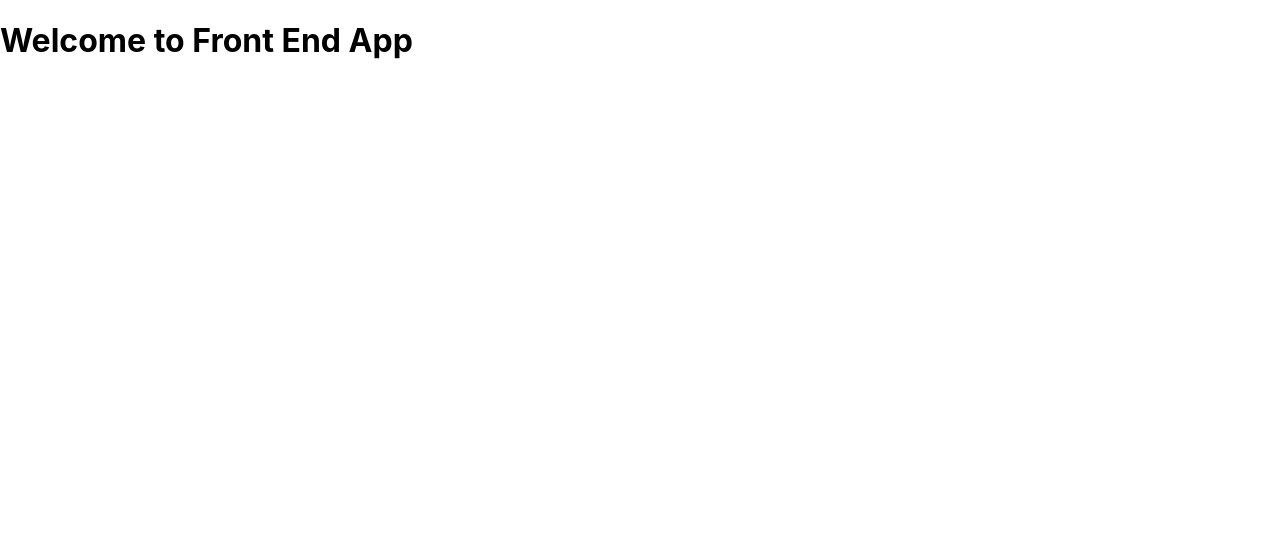
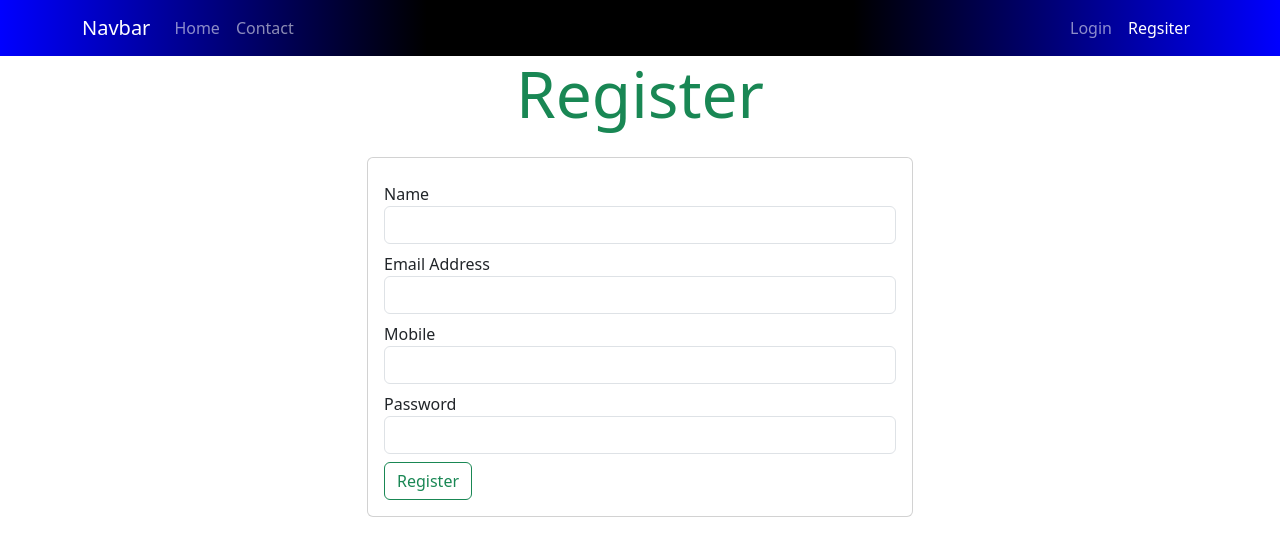
Before and after one commit to praveenkrao94/read-rent-class, a React (Create React App) app in the folder client/: page /regsiter in a window 1280 px wide. Shown: the top 556 px of the page. Built offline with nearby package versions, Linux system fonts and the light colour scheme.

Commit message:
register and login

```diff
--- a/client/src/App.js
+++ b/client/src/App.js
@@ -1,12 +1,38 @@
 import React from 'react'
-import {BrowserRouter , Route , NavLink} from 'react-router-dom'
-import AdminDashboard from './components/Admin/AdminDashboard'
+import {BrowserRouter , Route , NavLink , Routes} from 'react-router-dom'
+import {ToastContainer} from 'react-toastify'
+
+import 'bootstrap/dist/css/bootstrap.min.css';
+import 'bootstrap/dist/js/bootstrap.bundle.min.js';
+
+import 'bootstrap-icons/font/bootstrap-icons.css'
+import 'react-toastify/dist/ReactToastify.css';
+
+import Menu from './components/Util/Menu'
+import Home from './components/Default/Home';
+import Contact from './components/Default/Contact';
+import Login from './components/Auth/Login';
+import Register from './components/Auth/Register';
+import UserDashboard from './components/User/UserDashboard';
+import AdminDashboard from './components/Admin/AdminDashboard';
+import Pnf from './components/Util/Pnf';
+
+
 
 export default function App() {
   return (
     <BrowserRouter>
-      <h1>Welcome to Front End App</h1>
-
+      <Menu/>
+    <ToastContainer position={'top-center'} autoClose={4000}/>
+    <Routes>
+      <Route path={'/'} element = {<Home/>}/>
+      <Route path={'/contact'} element = {<Contact/>}/>
+      <Route path={'/login'} element = {<Login/>}/>
+      <Route path={'/regsiter'} element = {<Register/>}/>
+      <Route path={'/user/dashboard'} element = {<UserDashboard/>}/>
+      <Route path={'/admin/dashboard'} element = {<AdminDashboard/>}/>
+      <Route path={'/*'} element = {<Pnf/>}/>
+    </Routes>
     </BrowserRouter>
   )
 }
--- a/client/src/components/Auth/Login.jsx
+++ b/client/src/components/Auth/Login.jsx
@@ -1,9 +1,69 @@
-import React from 'react'
+import React, { useState } from 'react'
+import {toast} from 'react-toastify'
+import axios from 'axios'
+import { useNavigate } from 'react-router-dom'
 
 export default function Login() {
+    const [user,setuser] = useState({
+
+        email:"",
+        password:"",
+    })
+    const navigate = useNavigate()
+    const readValue = (e)=>{
+        const {name , value} = e.target
+        setuser({...user , [name]:value})
+    }
+
+    const submitHandler = async(e)=>{
+        try{
+            e.preventDefault()
+            console.log('new user =' , user)
+            await axios.post(`/api/v1/auth/login` , user)
+            .then((res)=>{
+                toast.success(res.data.msg)
+                localStorage.setItem("loginStatus" , true)
+                navigate('/')
+            }).catch((err)=>{
+                toast.error(err.response.data.msg)
+            })
+        }
+        catch (err) {
+            toast.error(err.msg)
+        }
+    }
   return (
-    <div>
-      Login
+    <div className='container'>
+    <div className="row mb-4">
+        <div className="col-md-12 text-center">
+            <div className="display-3 text-success">
+                User Login
+            </div>
+        </div>
     </div>
+    <div className="row">
+        <div className="col-md-6 offset-md-3">
+            <div className="card">
+                <div className="card-body">
+                    <form autoComplete='off' onSubmit={submitHandler}>
+
+                        <div className="form-group mt-2 mb-2">
+                            <label htmlFor="email">Email Address</label>
+                            <input type="email" name='email' id='email' value={user.email} onChange={readValue} className='form-control' required />
+                        </div>
+
+                        <div className="form-group mt-2 mb-2">
+                            <label htmlFor="password">Password</label>
+                            <input type="password" name='password' id='password' value={user.password} onChange={readValue} className='form-control' required />
+                        </div>
+                        <div className="from-group mt-2">
+                            <input type="submit" value= 'Login' className='btn btn-outline-success'/>
+                        </div>
+                    </form>
+                </div>
+            </div>
+        </div>
+    </div>
+</div>
   )
 }
--- a/client/src/components/Auth/Register.jsx
+++ b/client/src/components/Auth/Register.jsx
@@ -1,7 +1,75 @@
-import React from 'react'
+import React, { useState } from 'react'
+import {toast} from 'react-toastify'
+import axios from 'axios'
+import { useNavigate } from 'react-router-dom'
 
 export default function Register() {
+    const [user,setuser] = useState({
+        name:"",
+        email:"",
+        mobile:"",
+        password:"",
+    })
+    const navigate = useNavigate()
+    const readValue = (e)=>{
+        const {name , value} = e.target
+        setuser({...user , [name]:value})
+    }
+
+    const submitHandler = async(e)=>{
+        try{
+            e.preventDefault()
+            console.log('new user =' , user)
+            await axios.post(`/api/v1/auth/register` , user)
+            .then((res)=>{
+                toast.success(res.data.msg)
+                navigate('/login')
+            }).catch((err)=>{
+                toast.error(err.response.data.msg)
+            })
+        }
+        catch (err) {
+            toast.error(err.msg)
+        }
+    }
   return (
-    <div>Register</div>
+    <div className='container'>
+        <div className="row mb-4">
+            <div className="col-md-12 text-center">
+                <div className="display-3 text-success">
+                    Register
+                </div>
+            </div>
+        </div>
+        <div className="row">
+            <div className="col-md-6 offset-md-3">
+                <div className="card">
+                    <div className="card-body">
+                        <form autoComplete='off' onSubmit={submitHandler}>
+                            <div className="form-group mt-2 mb-2">
+                                <label htmlFor="name">Name</label>
+                                <input type="text" name='name' value={user.name} onChange={readValue} id='name' className='form-control' required />
+                            </div>
+                            <div className="form-group mt-2 mb-2">
+                                <label htmlFor="email">Email Address</label>
+                                <input type="email" name='email' id='email' value={user.email} onChange={readValue} className='form-control' required />
+                            </div>
+                            <div className="form-group mt-2 mb-2">
+                                <label htmlFor="mobile">Mobile</label>
+                                <input type="number" name='mobile' id='mobile' value={user.mobile} onChange={readValue} className='form-control' required />
+                            </div>
+                            <div className="form-group mt-2 mb-2">
+                                <label htmlFor="password">Password</label>
+                                <input type="password" name='password' id='password' value={user.password} onChange={readValue} className='form-control' required />
+                            </div>
+                            <div className="from-group mt-2">
+                                <input type="submit" value= 'Register' className='btn btn-outline-success'/>
+                            </div>
+                        </form>
+                    </div>
+                </div>
+            </div>
+        </div>
+    </div>
   )
 }
--- a/client/src/components/Util/Menu.jsx
+++ b/client/src/components/Util/Menu.jsx
@@ -1,9 +1,34 @@
 import React from 'react'
+import { NavLink } from 'react-router-dom'
 
 export default function Menu() {
   return (
-    <div>
-      Menu
+    <nav className="navbar navbar-expand-md navbar-dark" style={{ background: 'linear-gradient(to right, blue, black, black,blue)' }}>
+  <div className="container">
+    <NavLink to={'/'} className="navbar-brand" >Navbar</NavLink>
+    <button className="navbar-toggler" type="button" data-bs-toggle="collapse" data-bs-target="#navbarNav" aria-controls="navbarNav" aria-expanded="false" aria-label="Toggle navigation">
+      <span className="navbar-toggler-icon"></span>
+    </button>
+
+    <div className="collapse navbar-collapse justify-content-between" id="navbarNav">
+      <ul className="navbar-nav">
+        <li className="nav-item">
+          <NavLink to={'/'} className="nav-link" >Home</NavLink>
+        </li>
+        <li className="nav-item">
+          <NavLink to={'/contact'} className="nav-link" >Contact</NavLink>
+        </li>
+      </ul>
+      <ul className="navbar-nav">
+        <li className="nav-item">
+          <NavLink to={'/login'} className="nav-link" >Login</NavLink>
+        </li>
+        <li className="nav-item">
+          <NavLink to={'/regsiter'} className="nav-link" >Regsiter</NavLink>
+        </li>
+      </ul>
     </div>
+  </div>
+</nav>
   )
 }
--- a/client/src/components/Util/Pnf.jsx
+++ b/client/src/components/Util/Pnf.jsx
@@ -2,8 +2,13 @@ import React from 'react'
 
 export default function Pnf() {
   return (
-    <div>
-      Page not Found
+    <div className='container'>
+        <div className="row">
+            <div className="col-md-12 text-center">
+                <h1 className='display-3 text-danger'>Page not found</h1>
+            </div>
+        </div>
+
     </div>
   )
 }
```
